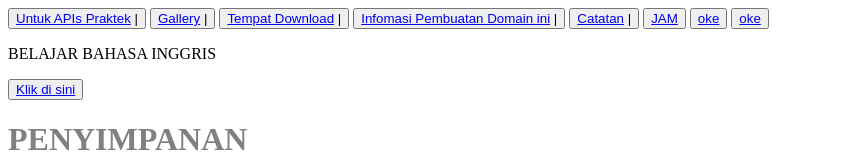
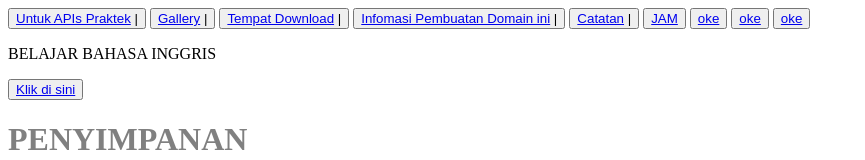
Before and after one commit to rahmad1111/rahmad1111.github.io, a plain HTML site: page index.html in a window 1280 px wide. Shown: the top 160 px of the page, without its empty margins (0-865 px from the left). Drawn offline with Linux system fonts and the light colour scheme.

Commit message:
Update index.html
Signed-off-by: Rahmad Anwar Rhomadhoni <151945356+rahmad1111@users.noreply.github.com>

```diff
--- a/index.html
+++ b/index.html
@@ -19,6 +19,7 @@
         <button><a href="tempat web/jam/jam.html">JAM</a></button>
         <button><a href="tempat web/andi/logo.jpg">oke</a></button>
         <button><a href="tempat web/LOGO R.jpg">oke</a></button>
+        <button><a href="tempat web/Garuda Kencana_BG.png">oke</a></button>
     </nav>
     <p>BELAJAR BAHASA INGGRIS</p>
     <button><a href="tempat web/playlistinggris.html">Klik di sini</a></button>
```
